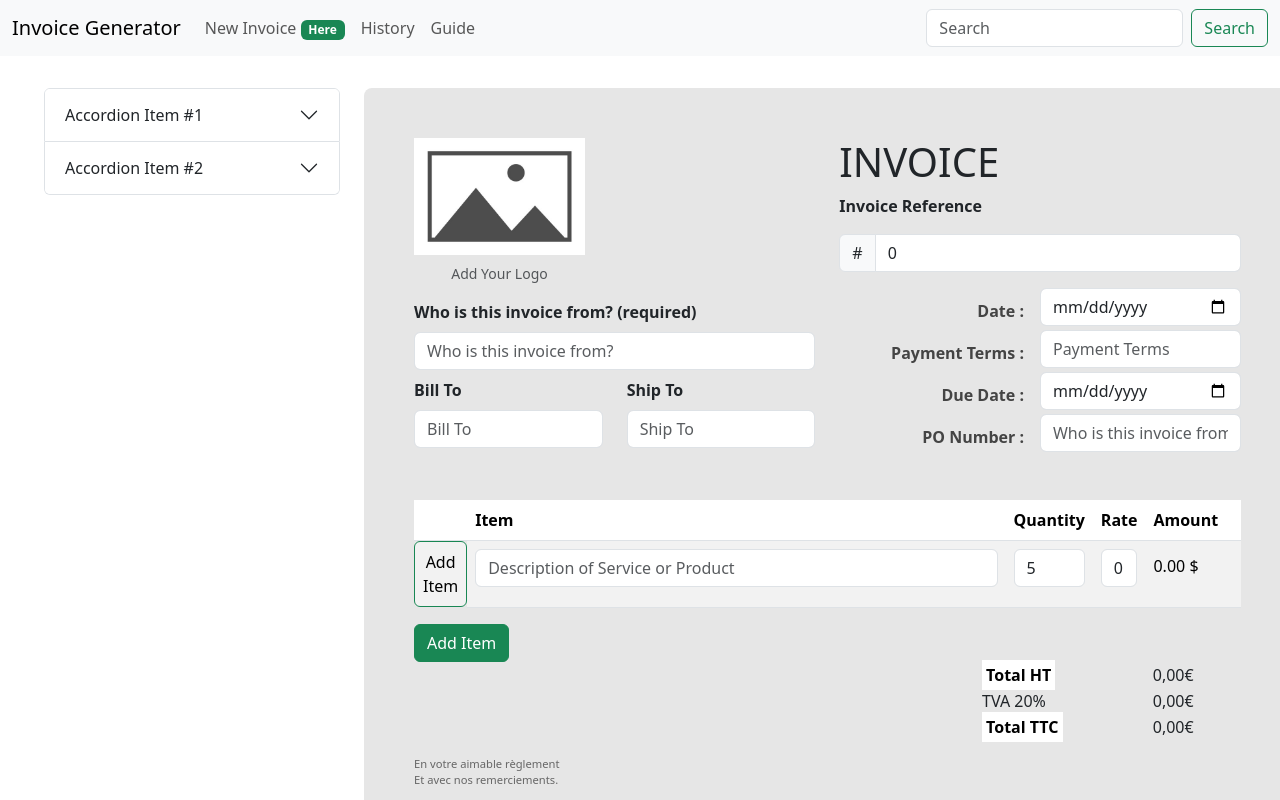
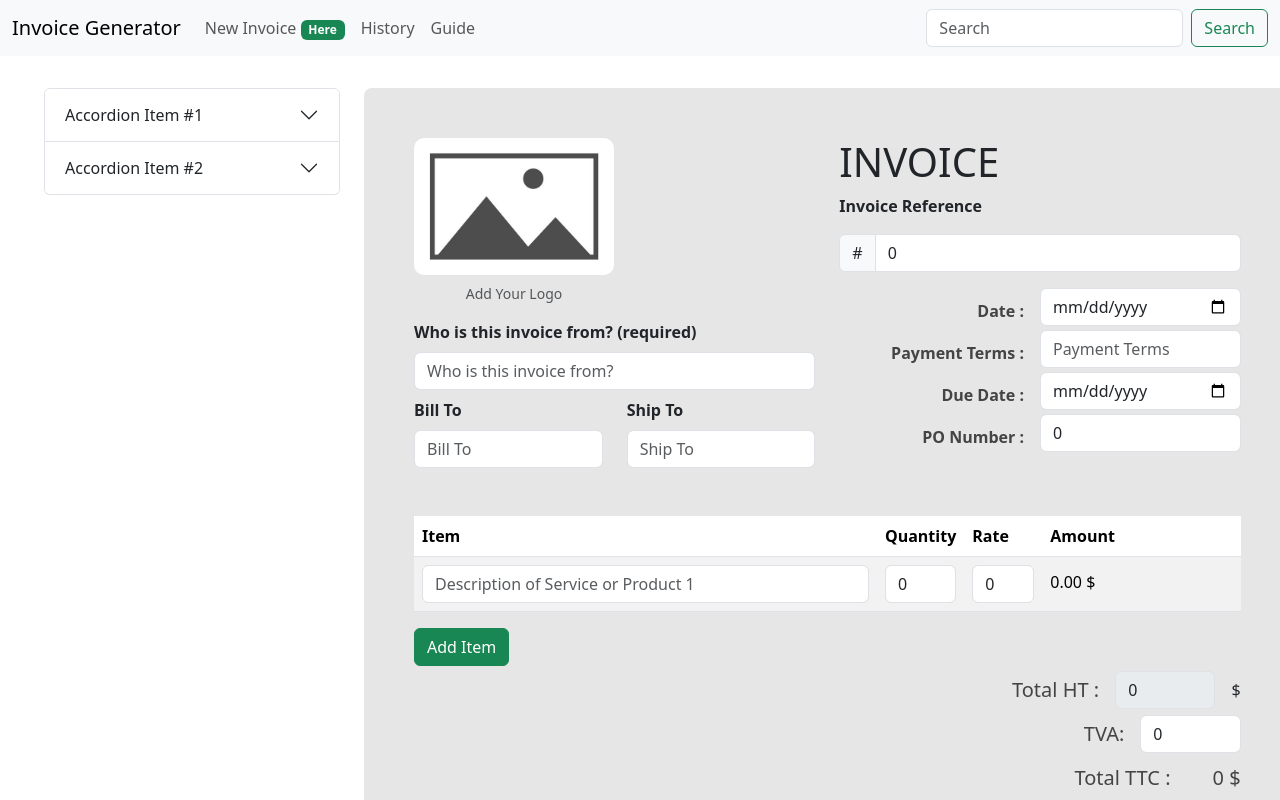
Before and after one commit to softsurgery/invoice_generator, a React app in the folder frontend/: page / in a window 1280 px wide. Shown: the top 800 px of the page. Built offline with nearby package versions, Linux system fonts and the light colour scheme; the HTML template or start-up script is replaced by a standard one.

Commit message:
tax_values

```diff
--- a/frontend/src/components/Invoice.jsx
+++ b/frontend/src/components/Invoice.jsx
@@ -11,7 +11,7 @@ import { observer } from "mobx-react";
 import invoiceStore from '../data/InvoiceStore';
 
 const Invoice = observer(() => {
-
+    let index = 0
     return (
         <div style={{ width: "100%" }}>
             <div className="invoice">
@@ -19,6 +19,7 @@ const Invoice = observer(() => {
                     <Col sx={7}>
                         <Figure>
                             <Figure.Image
+                                className='logo'
                                 width={171}
                                 height={180}
                                 alt="171x180"
@@ -109,8 +110,8 @@ const Invoice = observer(() => {
                                 className="w-50"
                                 name="po_number"
                                 type="text"
-                                placeholder="Who is this invoice from?"
-                                alue={invoiceStore.getPONumber()}
+                                placeholder="PO Number"
+                                value={invoiceStore.getPONumber()}
                                 onChange={(e) => { invoiceStore.setPONumber(e.target.value) }} />
                         </Stack>
 
@@ -123,53 +124,74 @@ const Invoice = observer(() => {
                 <table className="table table-striped">
                     <thead>
                         <tr>
-                            <th ></th>
+
                             <th>Item</th>
                             <th>Quantity</th>
                             <th>Rate</th>
                             <th>Amount</th>
+                            <th ></th>
                         </tr>
                     </thead>
                     <tbody>
-                        {invoiceStore.getItems().map(
-                            item => {
+                        {
+                            invoiceStore.getItems().map((item) => {
+                                const isFirstItem = item.id === invoiceStore.getItems()[0].id;
+                                index++;
                                 return (
-
-                                    <tr id={`item${item.id}`}>
-                                      <Button
-                    variant="success"
-                    onClick={() => invoiceStore.addItem()}
-                >Add Item</Button>{' '}
-                                        <td style={{ width: "700px" }}>
+                                    <tr key={`item${item.id}`}>
+                                        <td style={{ width: "65%" }}>
                                             <Form.Control
                                                 type="text"
-                                                placeholder="Description of Service or Product"
+                                                placeholder={"Description of Service or Product " + index}
                                                 value={item.description}
-                                                onChange={(e) => { invoiceStore.updateItem(item.id, "description", e.target.value) }} />
+                                                onChange={(e) => {
+                                                    invoiceStore.updateItem(item.id, "description", e.target.value);
+                                                }}
+                                            />
                                         </td>
-
-                                        <td >
+                                        <td style={{ width: "10%" }}>
                                             <Form.Control
                                                 type="number"
-                                                placeholder='1'
+                                                placeholder="1"
                                                 value={item.quantity}
-                                                onChange={(e) => { invoiceStore.updateItem(item.id, "quantity", e.target.value) }} />
+                                                onChange={(e) => {
+                                                    invoiceStore.updateItem(item.id, "quantity", e.target.value);
+                                                }}
+                                            />
                                         </td>
-
-                                        <td>
+                                        <td style={{ width: "10%" }}>
                                             <Form.Control
                                                 type="number"
-                                                placeholder='$'
+                                                placeholder="$"
                                                 value={item.rate}
-                                                onChange={(e) => { invoiceStore.updateItem(item.id, "rate", e.target.value) }} />
+                                                onChange={(e) => {
+                                                    invoiceStore.updateItem(item.id, "rate", e.target.value);
+                                                }}
+                                            />
                                         </td>
-
-                                        <td style={{ width: "100px" }}>
-                                            <h6 className='mt-2 mr-3'>{(item.rate * item.quantity).toFixed(2)} $</h6>
+                                        <td style={{ width: "10%" }}>
+                                            <h6 className="mt-2 mr-3">
+                                                {(item.rate * item.quantity).toFixed(2)} $
+                                            </h6>
                                         </td>
-                                    </tr>)
-                            }
-                        )}
+                                        {isFirstItem ? (
+                                            <td>
+                                                <div style={{ width: "100px" }}> </div>
+                                            </td>
+                                        ) : (
+                                            <td style={{ width: "5%" }}>
+                                                <Button
+                                                    variant="danger"
+                                                    onClick={() => invoiceStore.deleteItem(item.id)}
+                                                >
+                                                    Delete
+                                                </Button>
+                                            </td>
+                                        )}
+                                    </tr>
+                                );
+                            })
+                        }
                     </tbody>
                 </table>
                 <Button
@@ -177,24 +199,39 @@ const Invoice = observer(() => {
                     onClick={() => invoiceStore.addItem()}
                 >Add Item</Button>{' '}
                 <Row>
-                    <div className="col-8">
-                    </div>
-                    <div className="col-4">
-                        <table className="table table-sm text-right">
-                            <tr>
-                                <td><strong>Total HT</strong></td>
-                                <td className="text-right" th: text="${totalHT}">0,00€</td>
-                            </tr>
-                            <tr>
-                                <td>TVA 20%</td>
-                                <td className="text-right" th: text="${totalTVA}">0,00€</td>
-                            </tr>
-                            <tr>
-                                <td><strong>Total TTC</strong></td>
-                                <td className="text-right" th: text="${totalTTC}">0,00€</td>
-                            </tr>
-                        </table>
-                    </div>
+                    <Col xs={6}>
+                    </Col>
+                    <Col>
+                        <Stack className="justify-content-end mt-1" direction="horizontal" gap={3}>
+                            <strong className='right-type mt-2 mr-3'></strong>
+                            <h5 className='right-type mt-2 mr-3'>
+                                Total HT :
+                            </h5>
+                            <Form.Control
+                                className="w-25"
+                                type="number"
+                                disabled
+                                placeholder="%"
+                                value={invoiceStore.sum()}
+                                onChange={(e) => { invoiceStore.setPONumber(e.target.value) }} /><span>$</span>
+                        </Stack>
+
+                        <Stack className="justify-content-end mt-1" direction="horizontal" gap={3}>
+                            <strong className='right-type mt-2 mr-3'></strong>
+                            <h5 className='right-type mt-2 mr-3'>TVA:</h5>
+                            <Form.Control
+                                className="w-25"
+                                type="number"
+                                placeholder="%"
+                                value={invoiceStore.getTax()}
+                                onChange={(e) => { invoiceStore.setPONumber(e.target.value) }} />
+                        </Stack>
+
+                        <Stack className="justify-content-end mt-1" direction="horizontal" gap={3}>
+                            <strong className='right-type mt-2 mr-3'></strong>
+                            <h5 className='right-type mt-2 mr-3'>Total TTC :<span style={{ marginLeft: "42px" }}>{invoiceStore.sum()} $</span></h5>
+                        </Stack>
+                    </Col>
                 </Row>
 
                 <p className="conditions">
--- a/frontend/src/data/InvoiceStore.js
+++ b/frontend/src/data/InvoiceStore.js
@@ -2,6 +2,7 @@ import { makeAutoObservable, action, computed } from "mobx";
 import { makePersistable } from 'mobx-persist-store';
 
 class InvoiceStore {
+    auto = -1
     id = 0
     company = ""
     date = "12/05/2001"
@@ -10,7 +11,8 @@ class InvoiceStore {
     po_number = 0
     bills = ""
     ships = ""
-    items =[this.createItem()]
+    items = [this.createItem()]
+    tax = 0
 
     constructor() {
         makeAutoObservable(this, {
@@ -97,12 +99,17 @@ class InvoiceStore {
         return this.items;
     }
 
-    createItem(index=0) {
+    getTax() {
+        return this.tax;
+    }
+
+    createItem() {
+        this.auto++;
         return {
-            id : index,
-            description:"",
-            quantity:5,
-            rate:0,
+            id: this.auto,
+            description: "",
+            quantity: 0,
+            rate: 0,
         }
     }
 
@@ -110,9 +117,27 @@ class InvoiceStore {
         this.items.push(this.createItem(this.items.length));
     }
 
-    updateItem(index=0,key,value){
-        this.items[index][key] = value;
+    updateItem(id, key, value) {
+        const indexToUpdate = this.items.findIndex(item => item.id === id);
+        this.items[indexToUpdate][key] = value;
     }
+
+    deleteItem(id) {
+        const indexToDelete = this.items.findIndex(item => item.id === id);
+        if (indexToDelete !== -1) {
+            this.items.splice(indexToDelete, 1);
+        }
+    }
+
+    sum(){
+        let sum = 0;
+        this.items.forEach(item => {
+            sum += item.quantity * item.rate;
+        });
+        return sum;
+    }
+
+
 }
 
 const invoiceStore = new InvoiceStore();
--- a/frontend/src/index.css
+++ b/frontend/src/index.css
@@ -32,6 +32,7 @@ h6 {
 
 .logo {
   width: 200px;
+  border-radius: 10px;
 }
 
 .right-type {
```
